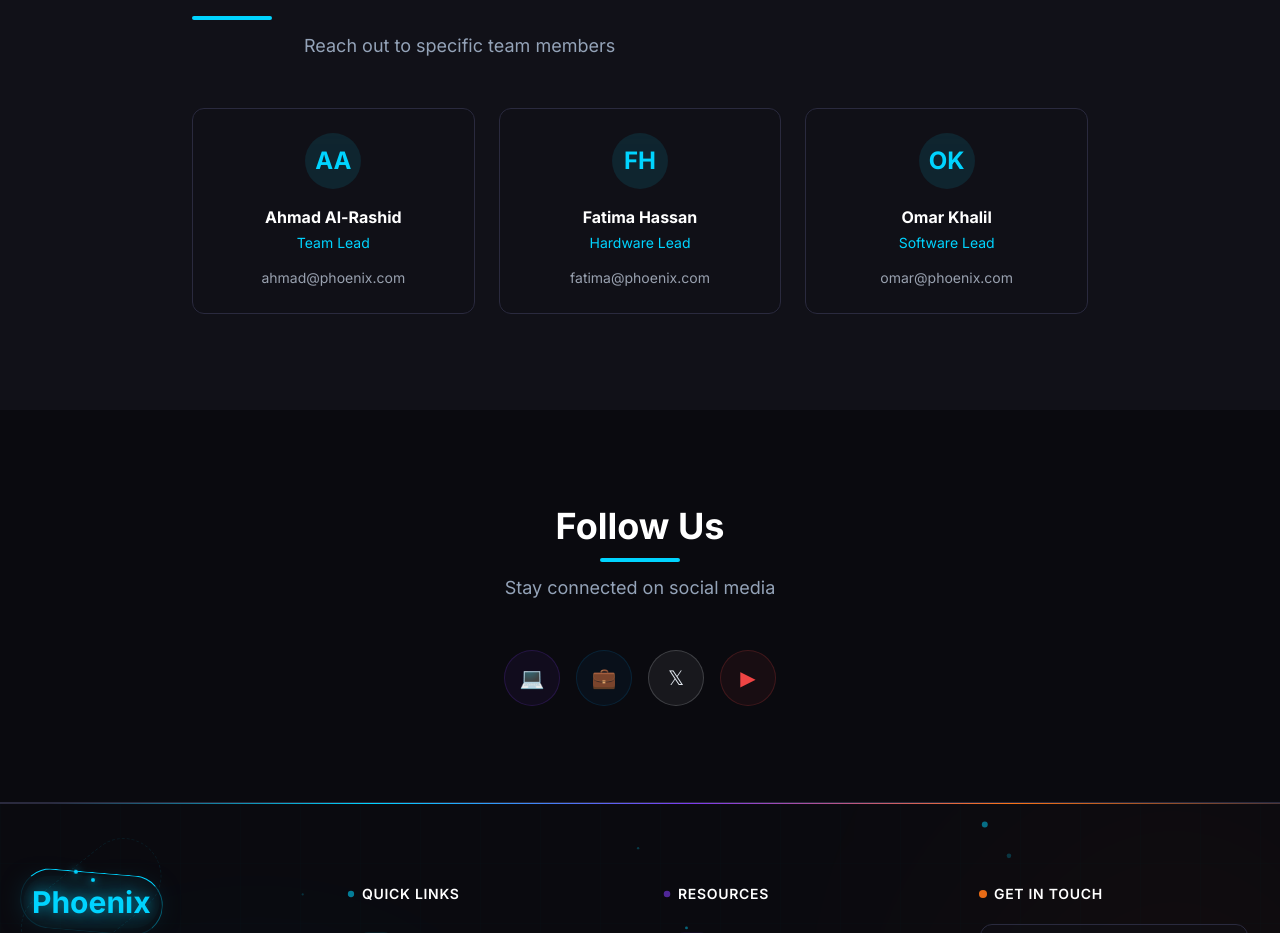
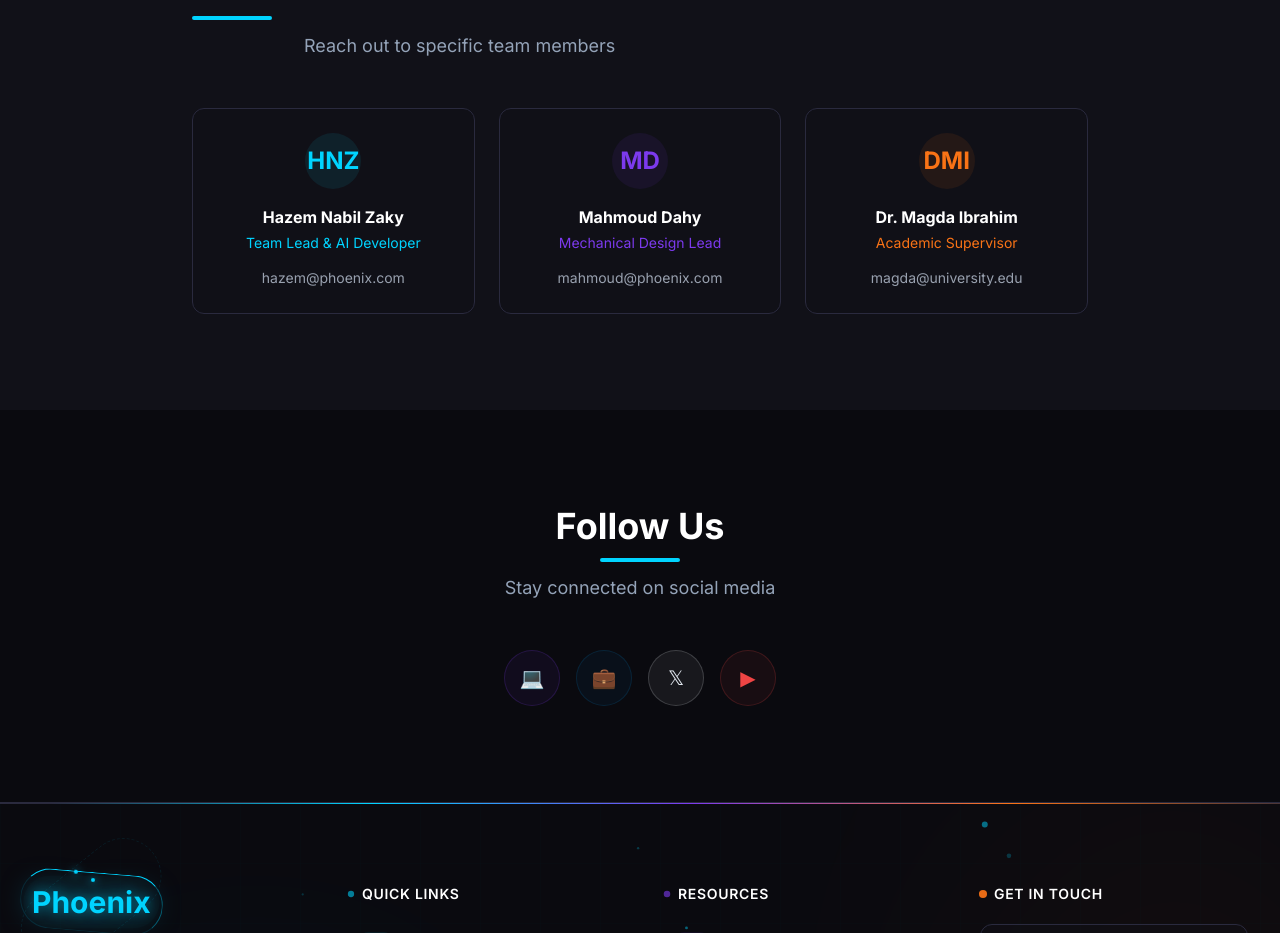
Before and after one commit to thephoenix2026/Phoenix, a Next.js app: page /Phoenix/contact in a window 1280 px wide. Shown: the part 1462-2395 px from the top of the page. Built offline with nearby package versions, Linux system fonts and the light colour scheme.

Commit message:
Replace team contacts with Hazem, Mahmoud, and Dr. Magda

```diff
--- a/components/shared/ContactContent.tsx
+++ b/components/shared/ContactContent.tsx
@@ -14,9 +14,9 @@ const contactInfo = [
 ];
 
 const teamContacts = [
-  { name: "Ahmad Al-Rashid", role: "Team Lead", email: "ahmad@phoenix.com" },
-  { name: "Fatima Hassan", role: "Hardware Lead", email: "fatima@phoenix.com" },
-  { name: "Omar Khalil", role: "Software Lead", email: "omar@phoenix.com" },
+  { name: "Hazem Nabil Zaky", role: "Team Lead & AI Developer", email: "hazem@phoenix.com", color: "#00d4ff" },
+  { name: "Mahmoud Dahy", role: "Mechanical Design Lead", email: "mahmoud@phoenix.com", color: "#7c3aed" },
+  { name: "Dr. Magda Ibrahim", role: "Academic Supervisor", email: "magda@university.edu", color: "#f97316" },
 ];
 
 const socials = [
@@ -218,13 +218,19 @@ export default function ContactContent() {
                 transition={{ duration: 0.5, delay: index * 0.1 }}
               >
                 <GlowCard className="p-6 text-center h-full">
-                  <div className="w-14 h-14 mx-auto mb-4 rounded-full bg-[#00d4ff]/10 flex items-center justify-center">
-                    <span className="text-2xl font-bold text-[#00d4ff]">
+                  <div
+                    className="w-14 h-14 mx-auto mb-4 rounded-full flex items-center justify-center"
+                    style={{ backgroundColor: `${member.color}15` }}
+                  >
+                    <span
+                      className="text-2xl font-bold"
+                      style={{ color: member.color }}
+                    >
                       {member.name.split(" ").map((n) => n[0]).join("")}
                     </span>
                   </div>
                   <h4 className="text-white font-bold mb-1">{member.name}</h4>
-                  <p className="text-[#00d4ff] text-sm mb-3">{member.role}</p>
+                  <p className="text-sm mb-3" style={{ color: member.color }}>{member.role}</p>
                   <a
                     href={`mailto:${member.email}`}
                     className="text-gray-400 text-sm hover:text-[#00d4ff] transition-colors"
```
